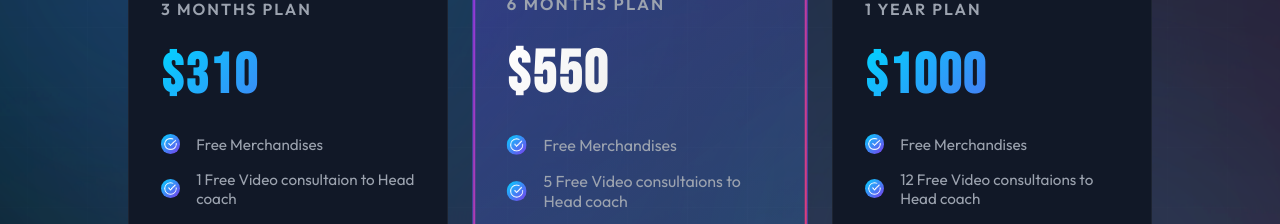
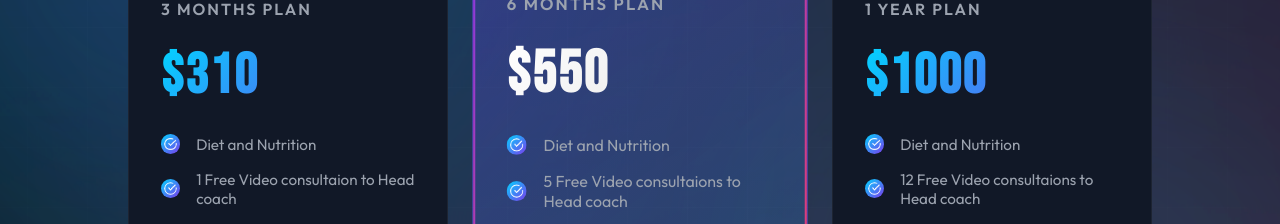
Before and after one commit to Amritpals01/G17Fitness, a React (Create React App) app: page / in a window 1280 px wide. Shown: the part 2880-3104 px from the top of the page. Built offline with nearby package versions, Linux system fonts and the light colour scheme.

Commit message:
changes the card details

```diff
--- a/src/data/plansData.js
+++ b/src/data/plansData.js
@@ -13,7 +13,7 @@ export const plansData = [
     name: "3 MONTHS PLAN",
     price: "310",
     features: [
-      "Free Merchandises",
+      "Diet and Nutrition",
       "1 Free Video consultaion to Head coach",
       "Access to The Workout App",
     ],
@@ -32,7 +32,7 @@ export const plansData = [
     name: "6 MONTHS PLAN",
     price: "550",
     features: [
-      "Free  Merchandises",
+      "Diet and Nutrition",
       "5 Free Video consultaions to Head coach",
       "Access to The Workout App",
     ],
@@ -51,7 +51,7 @@ export const plansData = [
     name: "1 YEAR PLAN",
     price: "1000",
     features: [
-      "Free  Merchandises",
+      "Diet and Nutrition",
       "12 Free Video consultaions to Head coach",
       "Access to The Workout App",
     ],
```
